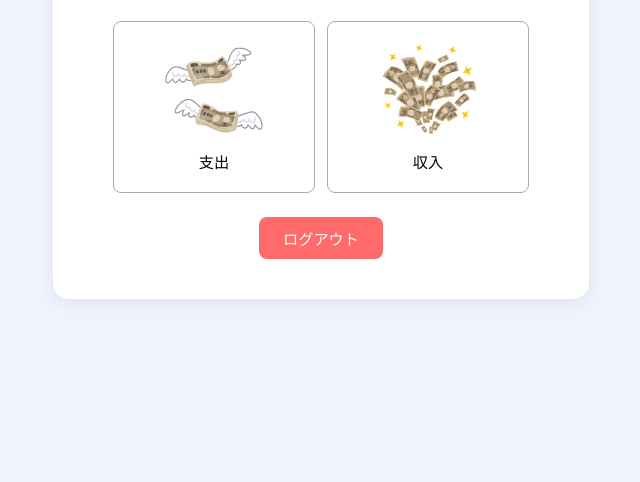
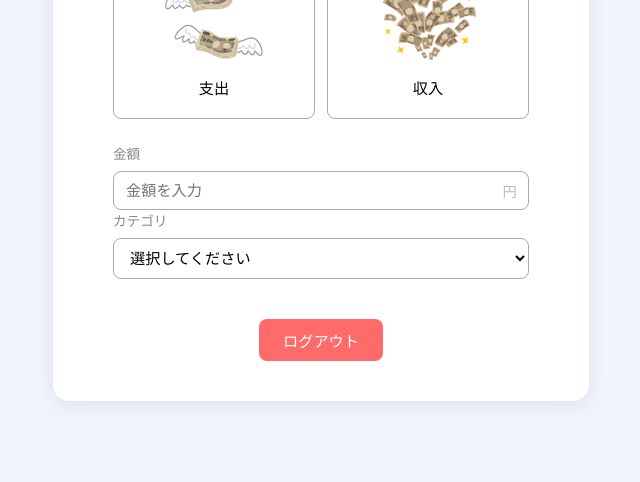
Before and after one commit to kyorotyan/budget_book_app, a plain HTML site: page frontend/home.html in a window 1280 px wide. Shown: the part 318-800 px from the top of the page, without its empty margins (319-959 px from the left). Drawn offline with Linux system fonts and the light colour scheme; sample sign-in values are in the browser's storage.

Commit message:
[add] 新規機能追加 refs #2 金額入力する欄とカテゴリを選択できる欄を追加。合わせて見た目を整えた

```diff
--- a/frontend/css/style.css
+++ b/frontend/css/style.css
@@ -1,39 +1,60 @@
+/* ============================================
+   リセット
+   すべての要素のデフォルトの余白をゼロにし、
+   widthにpaddingとborderを含めるボックスモデルに統一する
+   ============================================ */
 * {
   margin: 0;
   padding: 0;
   box-sizing: border-box;
 }
 
+/* ============================================
+   ボディ全体
+   画面全体を淡い青みがかった背景色にし、
+   flexboxで中央揃えにして縦横ともにセンタリングする
+   ============================================ */
 body {
   font-family: 'Segoe UI', sans-serif;
   background-color: #f0f4ff;
   display: flex;
-  justify-content: center;
-  align-items: center;
-  min-height: 100vh;
+  justify-content: center; /* 水平方向の中央揃え */
+  align-items: center;     /* 垂直方向の中央揃え */
+  min-height: 100vh;       /* 画面の高さいっぱいに広げる */
 }
 
+/* ============================================
+   ヘッダーカード
+   白背景の角丸カードとして表示し、影をつけて浮いて見せる
+   ============================================ */
 .header {
   text-align: center;
   background-color: #ffffff;
-  border-radius: 16px;
+  border-radius: 16px;               /* 角を丸くする */
   padding: 40px 60px;
-  box-shadow: 0 4px 20px rgba(0, 0, 0, 0.08);
+  box-shadow: 0 4px 20px rgba(0, 0, 0, 0.08); /* 薄い影 */
 }
 
+/* メインタイトル */
 .header h1 {
   font-size: 2.5rem;
   color: black;
   margin-bottom: 8px;
 }
 
+/* サブタイトル（ユーザー名など） */
 .header h2 {
   font-size: 1.1rem;
-  color: #888;
+  color: #888;         /* グレーで控えめに表示 */
   font-weight: normal;
   margin-bottom: 24px;
 }
 
+/* ============================================
+   ログアウトボタン
+   赤系の背景色でアクションを強調し、
+   ホバー時に少し濃くなるトランジションを付ける
+   ============================================ */
 #logoutBtn {
   background-color: #ff6b6b;
   color: white;
@@ -42,20 +63,48 @@ body {
   border-radius: 8px;
   font-size: 0.95rem;
   cursor: pointer;
-  transition: background-color 0.2s;
+  transition: background-color 0.2s; /* 色変化をなめらかに */
+}
+
+/* ログアウトボタンを中央揃えにするラッパー */
+.logout-area {
+  text-align: center;
+}
+
+/* ホバー時：ログアウトボタンを濃い赤に変化 */
+#logoutBtn:hover {
+  background-color: #e05555;
+}
+
+/* ============================================
+   アクションボタンエリア
+   支出・収入ボタンを横並びで中央に配置する
+   ============================================ */
+/* 種類・金額セクションを包むラッパー：ボタン幅に縮めてページ中央に置く */
+.form-wrapper {
+  width: fit-content;
+  margin: 0 auto 24px;
+  text-align: left;
+}
+
+.action-label {
+  font-size: 0.85rem;
+  color: #888;
+  margin-bottom: 8px;
+  text-align: left;
 }
 
 .action-buttons {
   display: flex;
-  gap: 12px;
+  gap: 12px;           /* ボタン間の隙間 */
   justify-content: center;
   margin-bottom: 24px;
 }
 
-.logout-area {
-  text-align: center;
-}
-
+/* ============================================
+支出・収入ボタンエリア
+白背景の枠線ありボタン。アイコンとテキストを縦並びにする
+============================================ */
 #expenseBtn, #incomeBtn {
     background-color: white;
     color: black;
@@ -66,15 +115,64 @@ body {
     cursor: pointer;
     transition: background-color 0.2s;
     display: flex;
-  flex-direction: column;
+    flex-direction: column; /* アイコンとテキストを縦並びに */
     align-items: center;
-  gap: 8px;
+    gap: 8px;               /* アイコンとテキストの間隔 */
 }
 
+/* ホバー時：薄いグレーで視覚フィードバック */
 #expenseBtn:hover, #incomeBtn:hover {
     background-color: #ddd;
 }
 
-#logoutBtn:hover {
-  background-color: #e05555;
+/* ============================================
+金額入力エリア
+============================================ */
+/* 金額入力エリア：「円」をinput内に重ねるため相対位置 */
+.money {
+  display: flex;
+  align-items: center;
+  position: relative;
 }
+
+/* 金額入力欄 */
+.money input {
+  width: 100%;
+  padding: 10px 36px 10px 12px; /* 右側に「円」のスペースを確保 */
+  border: 1px solid #aaa;
+  border-radius: 8px;
+  font-size: 0.95rem;
+  box-sizing: border-box;
+}
+
+/* スピナー（上下矢印）を非表示 */
+/* type="number" を使う限り、PC の主要ブラウザでは設定しないと自動でスピナーが入る */
+.money input::-webkit-inner-spin-button,
+.money input::-webkit-outer-spin-button {
+  -webkit-appearance: none;
+  margin: 0;
+}
+
+/* 「円」をinput内右側に薄く表示 */
+.currency-label {
+  position: absolute;
+  right: 12px;
+  font-size: 0.9rem;
+  color: #bbb;
+  pointer-events: none; /* クリックを透過させる */
+}
+
+/* ============================================
+カテゴリ選択セレクトボックスエリア
+============================================ */
+#categorySelect {
+  width: 100%;
+  padding: 10px 12px;
+  border: 1px solid #aaa;
+  border-radius: 8px;
+  font-size: 0.95rem;
+  background-color: white;
+  cursor: pointer;
+  margin-bottom: 16px;
+  box-sizing: border-box;
+}
--- a/frontend/home.html
+++ b/frontend/home.html
@@ -9,6 +9,8 @@
     <div class="header">
       <h1>🏦 家計簿アプリ</h1>
       <h2>支出・収入の管理</h2>
+      <div class="form-wrapper">
+        <p class="action-label">種類</p>
         <div class="action-buttons">
           <button id="expenseBtn">
             <img src="images/money_fly_yen.png" alt="支出アイコン" width="100" height="100">
@@ -19,6 +21,32 @@
             <span>収入</span>
           </button>
         </div>
+        <p class="action-label">金額</p>
+        <div class="money">
+          <input type="number" id="amountInput" placeholder="金額を入力" inputmode="numeric">
+          <span class="currency-label">円</span>
+        </div>
+        <p class="action-label">カテゴリ</p>
+        <select id="categorySelect">
+          <option value="">選択してください</option>
+          <optgroup label="支出">
+            <option value="food">食費</option>
+            <option value="transport">交通費</option>
+            <option value="utility">光熱水費</option>
+            <option value="rent">家賞</option>
+            <option value="medical">医療費</option>
+            <option value="entertainment">娯楽費</option>
+            <option value="clothing">衣財</option>
+            <option value="other_expense">その他（支出）</option>
+          </optgroup>
+          <optgroup label="収入">
+            <option value="salary">給料</option>
+            <option value="bonus">ボーナス</option>
+            <option value="freelance">副業・フリーランス</option>
+            <option value="other_income">その他（収入）</option>
+          </optgroup>
+        </select>
+      </div>
       <div class="logout-area">
         <button id="logoutBtn">ログアウト</button>
       </div>
```
Lines whose indentation alone changed are shown as unchanged.
